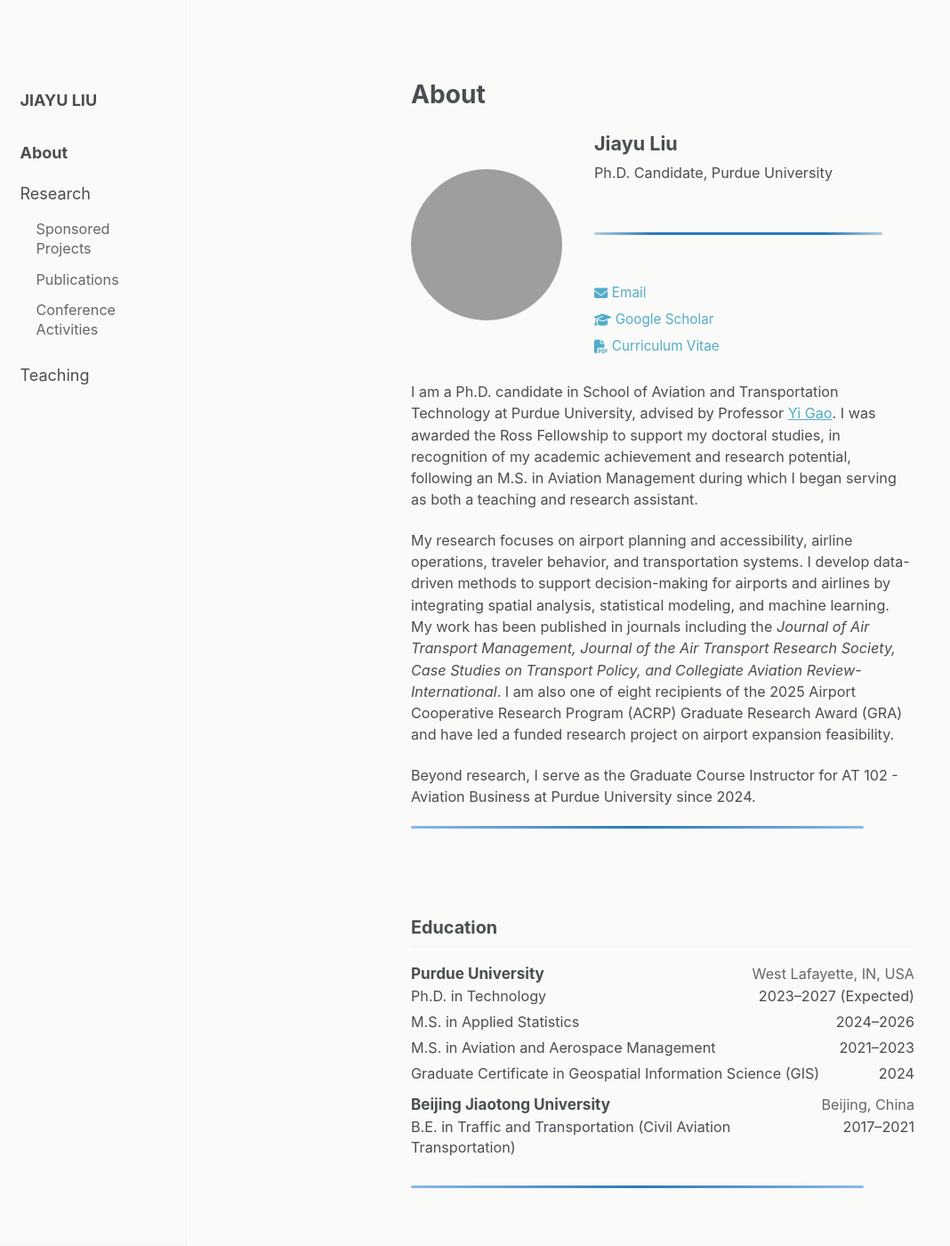
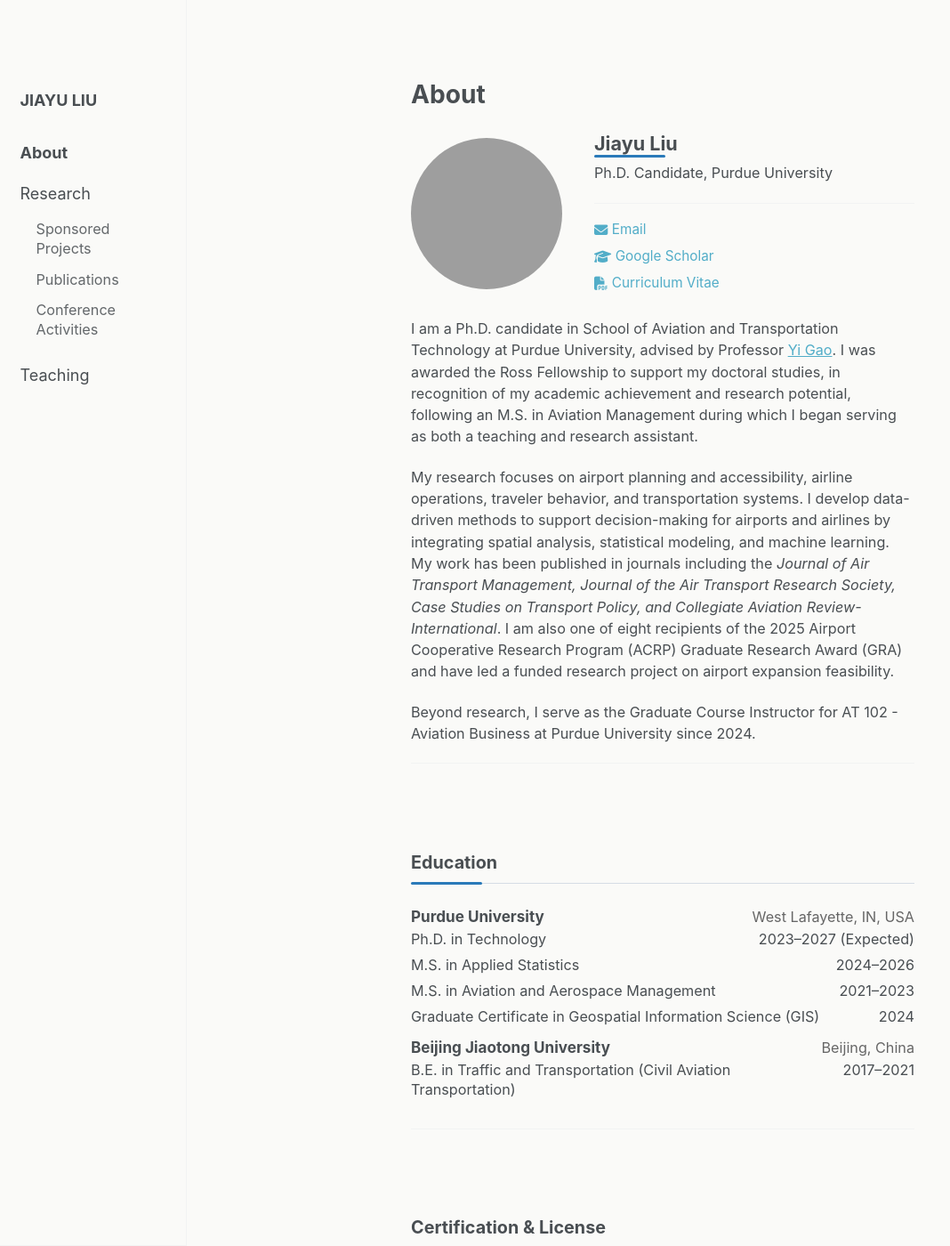
Before and after one commit to liu3309/liu3309.github.io, a Jekyll site: the page built from index.md, in a window 1280 px wide and 1400 px high. Shown: the whole window at 89% size, without its empty margins (0-1068 px from the left). Built offline with Jekyll 4.4.1, drawn with Linux system fonts in a browser that asks for light colours; a script that is not in the unit is left out.

Commit message:
Update main.scss

```diff
--- a/assets/css/main.scss
+++ b/assets/css/main.scss
@@ -258,13 +258,25 @@
   .page__content {
     margin-top: 0 !important;
   }
-  .page__content h2 {
+.page__content h2 {
+  position: relative;
   margin-top: 1.75em;
-  margin-bottom: 0.6em;
-  padding-bottom: 0.4em;
+  margin-bottom: 1em;
+  padding-bottom: 0.5em;
   font-size: 1.1em;
   font-weight: 700;
-  border-bottom: 1px solid var(--global-border-color);
+  border-bottom: 1px solid #d5dce5;
+}
+
+.page__content h2::after {
+  content: "";
+  position: absolute;
+  left: 0;
+  bottom: -2px;
+  width: 80px;
+  height: 3px;
+  background: #2a7ab9;
+  border-radius: 2px;
 }
 
 .page__content h3 {
@@ -484,35 +496,6 @@
 .about-profile__links a:hover {
   color: var(--global-link-color-hover);
   text-decoration: underline;
-}
-
-.about-profile__divider {
-  width: 90%;
-  height: 3px;
-  margin: 3rem 0;
-  border: 0;
-  background: linear-gradient(
-    to right,
-    rgba(42, 122, 185, 0.35),
-    #2a7ab9 20%,
-    #2a7ab9 80%,
-    rgba(42, 122, 185, 0.35)
-  );
-  border-radius: 3px;
-}
-
-.section-divider--compact {
-  width: 90%;
-  height: 3px;
-  margin: 0.5rem 0 1rem;
-  border: 0;
-  background: linear-gradient(
-      to right,
-      #8bb8e8,
-      #2a7ab9,
-      #8bb8e8
-  );
-  border-radius: 3px;
 }
 
 /* Mobile profile layout */
```
